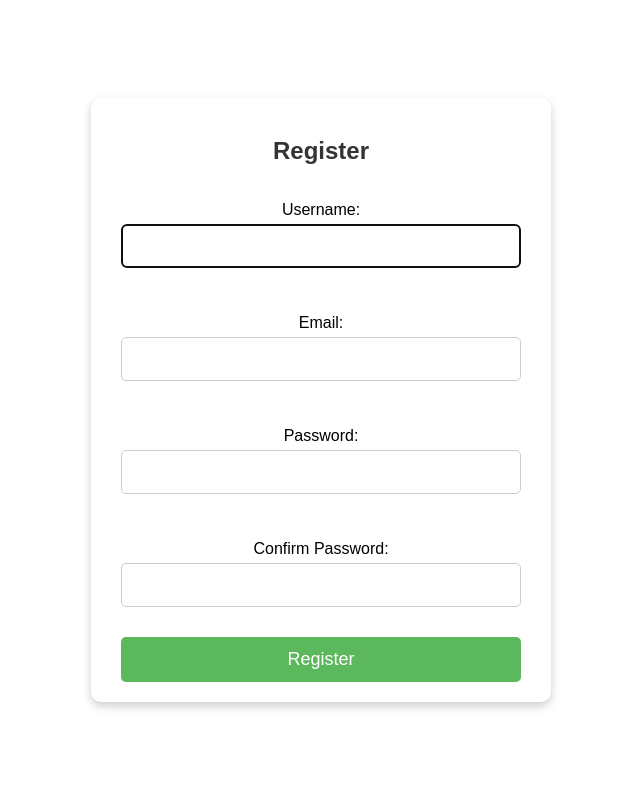
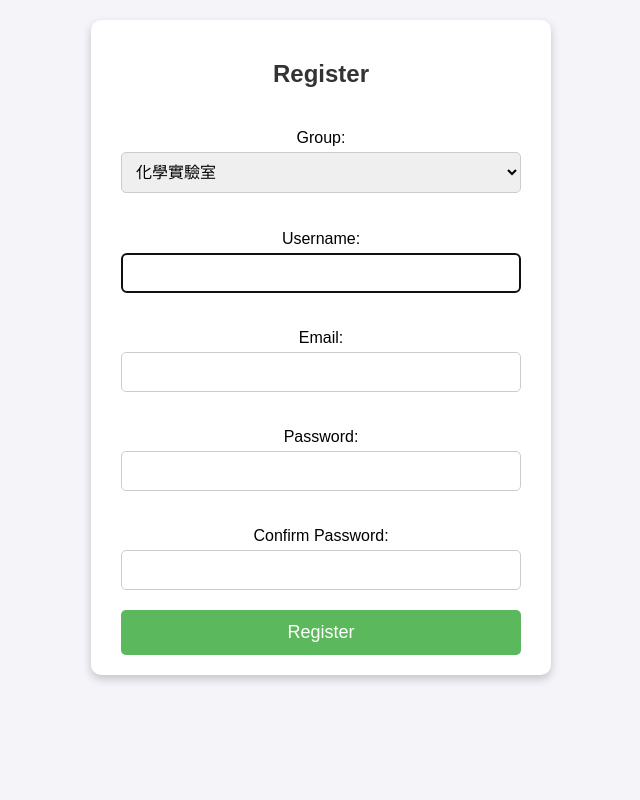
Before and after one commit to chingching17/Cloud_Native_Final, a Django app: page /register/ in a window 1280 px wide. Shown: the whole page, without its empty margins (319-959 px from the left). Run offline with Django 4.2, Linux system fonts and the light colour scheme; parts of the project's set-up code (start-up, migrations or seed data) failed here and were passed over.

Commit message:
feat/register_identity

```diff
--- a/mysite/web_cn/forms.py
+++ b/mysite/web_cn/forms.py
@@ -1,9 +1,15 @@
 from django import forms
 from django.contrib.auth.forms import UserCreationForm
-from django.contrib.auth.models import User
+from django.contrib.auth.models import User, Group
 
 class CustomUserCreationForm(UserCreationForm):
     email = forms.EmailField(required=True)
+    group_choices = [
+        ('化學實驗室', '化學實驗室'),
+        ('表面分析實驗室', '表面分析實驗室'),
+        ('成分分析實驗室', '成分分析實驗室'),
+    ]
+    group = forms.ChoiceField(choices=group_choices)
 
     class Meta:
         model = User
@@ -14,4 +20,7 @@ class CustomUserCreationForm(UserCreationForm):
         user.email = self.cleaned_data['email']
         if commit:
             user.save()
+            group_name = self.cleaned_data['group']
+            group, created = Group.objects.get_or_create(name=group_name)
+            user.groups.add(group)
         return user
--- a/mysite/web_cn/templates/login.html
+++ b/mysite/web_cn/templates/login.html
@@ -7,11 +7,10 @@
             font-family: Arial, sans-serif;
             background-color: #f4f4f9;
             margin: 0;
-            padding: 0;
+            padding: 20px;
             display: flex;
             justify-content: center;
             align-items: center;
-            height: 100vh;
         }
 
         .container {
--- a/mysite/web_cn/templates/manage.html
+++ b/mysite/web_cn/templates/manage.html
@@ -142,8 +142,10 @@
                     <td>{{ row.5 }}</td>
                     <td><a href="media/{{ row.6 }}" target="_blank">{{ row.6 }}</a></td>
                     <td class="button-container">
-                        <button class="blue-button" onclick="submitOrder('{{ row.0 }}', this)" {% if row.7 %}disabled{% endif %}>送出</button>
-                        <button class="blue-button" onclick="completeRequest('{{ row.0 }}', this)" {% if not row.7 or row.8 %}disabled{% endif %}>允許</button>
+                        <!-- <button class="blue-button" onclick="submitOrder('{{ row.0 }}', this)" {% if row.7 %}disabled{% endif %}>送出</button>
+                        <button class="blue-button" onclick="completeRequest('{{ row.0 }}', this)" {% if not row.7 or row.8 %}disabled{% endif %}>允許</button> -->
+                        <button class="blue-button" onclick="submitOrder('{{ row.0 }}')">送出</button>
+                        <button class="blue-button" onclick="completeRequest('{{ row.0 }}')">允許</button>
                         <button class="blue-button" onclick="decreasePriority('{{ row.0 }}')">降低優先序</button>
                         <button class="blue-button" onclick="increasePriority('{{ row.0 }}')">提高優先序</button>
                         <button class="red-button" onclick="deleteRequest('{{ row.0 }}')">刪除</button>
--- a/mysite/web_cn/templates/register.html
+++ b/mysite/web_cn/templates/register.html
@@ -7,12 +7,10 @@
             font-family: Arial, sans-serif;
             background-color: #f4f4f9;
             margin: 0;
-            padding: 0;
+            padding: 20px;
             display: flex;
             justify-content: center;
             align-items: center;
-            height: 100vh;
-            background: #fff;
         }
 
         .container {
@@ -37,15 +35,15 @@
         }
 
         .form-container p {
-            margin-bottom: 10px;
+            margin-bottom: 5px;
             width: 100%;
         }
 
         input[type="text"], input[type="email"], input[type="password"] {
             width: 100%;
-            padding: 12px;
+            padding: 10px;
             margin-top: 5px;
-            margin-bottom: 20px;
+            margin-bottom: 15px;
             border: 1px solid #ccc;
             border-radius: 5px;
             box-sizing: border-box;
@@ -72,6 +70,20 @@
             list-style-type: none;
             padding-left: 0;
         }
+
+        .form-group {
+            width: 100%;
+        }
+
+        .form-group select {
+            width: 100%;
+            padding: 10px;
+            margin-top: 5px;
+            border: 1px solid #ccc;
+            border-radius: 5px;
+            box-sizing: border-box;
+            font-size: 16px;
+        }
     </style>
 </head>
 <body>
@@ -80,6 +92,17 @@
         <form method="post" class="form-container">
             {% csrf_token %}
             {{ form.non_field_errors }}
+            <p>
+                <div class="form-group">
+                    <label for="id_group">Group:</label>
+                    <select id="id_group" name="group" required>
+                        <option value="化學實驗室">化學實驗室</option>
+                        <option value="表面分析實驗室">表面分析實驗室</option>
+                        <option value="成分分析實驗室">成分分析實驗室</option>
+                    </select>
+                    {{ form.group.errors }}
+                </div>
+            </p>
             <p>
                 <label for="id_username">Username:</label>
                 {{ form.username }}
--- a/mysite/web_cn/templates/user_list.html
+++ b/mysite/web_cn/templates/user_list.html
@@ -28,11 +28,13 @@
         <tr>
             <th>Username</th>
             <th>Email</th>
+            <th>Group</th>
         </tr>
         {% for user in users %}
         <tr>
             <td>{{ user.username }}</td>
             <td>{{ user.email }}</td>
+            <td>{{ user.groups__name }}</td>
         </tr>
         {% endfor %}
     </table>
--- a/mysite/web_cn/urls.py
+++ b/mysite/web_cn/urls.py
@@ -24,4 +24,5 @@ urlpatterns = [
     # path('approve_task/<int:task_id>/', views.approve_task, name='approve_task'),
     path('submit_order/', views.submit_order, name='submit_order'),
     path('user_list/', views.user_list, name='user_list'),
+    path('group_members/', views.group_members, name='group_members'),
 ]
--- a/mysite/web_cn/views.py
+++ b/mysite/web_cn/views.py
@@ -5,7 +5,7 @@ from django.contrib import messages
 
 from django.contrib.auth import login, authenticate, logout
 from django.contrib.auth.forms import UserCreationForm, AuthenticationForm
-from django.contrib.auth.models import User
+from django.contrib.auth.models import User, Group
 from django.contrib.auth.decorators import login_required
 
 from django.views.decorators.csrf import csrf_protect, csrf_exempt
@@ -24,8 +24,24 @@ logger = logging.getLogger('myapp')
 # Create your views here.
 @login_required
 def user_list(request):
-    users = User.objects.all().values('username', 'email')
+    users = User.objects.all().values('username', 'email', 'groups__name')
     return render(request, 'user_list.html', {'users': users})
+
+@login_required
+def group_members(request):
+    chemistry_lab = Group.objects.filter(name='化學實驗室').first()
+    surface_analysis_lab = Group.objects.filter(name='表面分析實驗室').first()
+    composition_analysis_lab = Group.objects.filter(name='成分分析實驗室').first()
+
+    chemistry_lab_users = chemistry_lab.user_set.all() if chemistry_lab else None
+    surface_analysis_lab_users = surface_analysis_lab.user_set.all() if surface_analysis_lab else None
+    composition_analysis_lab_users = composition_analysis_lab.user_set.all() if composition_analysis_lab else None
+
+    return render(request, 'group_members.html', {
+        'chemistry_lab_users': chemistry_lab_users,
+        'surface_analysis_lab_users': surface_analysis_lab_users,
+        'composition_analysis_lab_users': composition_analysis_lab_users,
+    })
 
 @csrf_protect
 def register(request):
@@ -253,6 +269,10 @@ def complete_order(request):
 
         try:
             task = get_object_or_404(require_info, req_id=request_id)
+
+            if task.lab not in [group.name for group in request.user.groups.all()]:
+                return JsonResponse({'error': 'You are not authorized to complete this order.'}, status=403)
+
             if task.is_submitted and task.completed_by is None:
                 if task.submitted_by == request.user:
                     return JsonResponse({'error': 'You cannot complete this task because you have already submitted it.'}, status=403)
@@ -316,49 +336,6 @@ def view_logs(request):
     })
 
 # # feat/2approval
-# # login page and register page
-# @csrf_protect
-# def register(request):
-#     if request.method == 'POST':
-#         form = UserCreationForm(request.POST)
-#         if form.is_valid():
-#             form.save()
-#             username = form.cleaned_data.get('username')
-#             raw_password = form.cleaned_data.get('password1')
-#             user = authenticate(username=username, password=raw_password)
-#             login(request, user)
-#             return redirect('/register')
-#     else:
-#         form = UserCreationForm()
-#     return render(request, 'register.html', {'form': form})
-
-# @csrf_protect
-# def login_view(request):
-#     if request.method == 'POST':
-#         form = AuthenticationForm(request, data=request.POST)
-#         if form.is_valid():
-#             username = form.cleaned_data.get('username')
-#             password = form.cleaned_data.get('password')
-#             user = authenticate(username=username, password=password)
-#             if user is not None:
-#                 login(request, user)
-#                 return redirect('/login')  # 導向首頁或其他頁面
-#     else:
-#         form = AuthenticationForm()
-
-#     # 查詢所有使用者
-#     users = User.objects.all().values_list('username', flat=True)
-#     return render(request, 'login.html', {'form': form, 'users': users})
-
-# @login_required
-# def logout_view(request):
-#     logout(request)
-#     return redirect('login')
-
-# @login_required
-# def index(request):
-#     return render(request, 'index.html', {'current_user': request.user})
-
 # def approve_task(request, task_id):
 #     task = get_object_or_404(Task, id=task_id)
 #     if task.approval > 0:
@@ -377,9 +354,13 @@ def submit_order(request):
 
         try:
             task = get_object_or_404(require_info, req_id=request_id)
+
+            if task.lab not in [group.name for group in request.user.groups.all()]:
+                return JsonResponse({'error': 'You are not authorized to submit this order.'}, status=403)
+
             if task.submitted_by is None:
-                if task.completed_by == request.user:
-                    return JsonResponse({'error': 'You cannot submit this task because you have already completed it.'}, status=403)
+                # if task.completed_by == request.user:
+                #     return JsonResponse({'error': 'You cannot submit this task because you have already completed it.'}, status=403)
                 task.is_submitted = True
                 task.submitted_by = request.user
                 task.save()
```
Also changed, not shown: mysite/web_cn/templates/group_members.html (added, +70 -0 lines).
